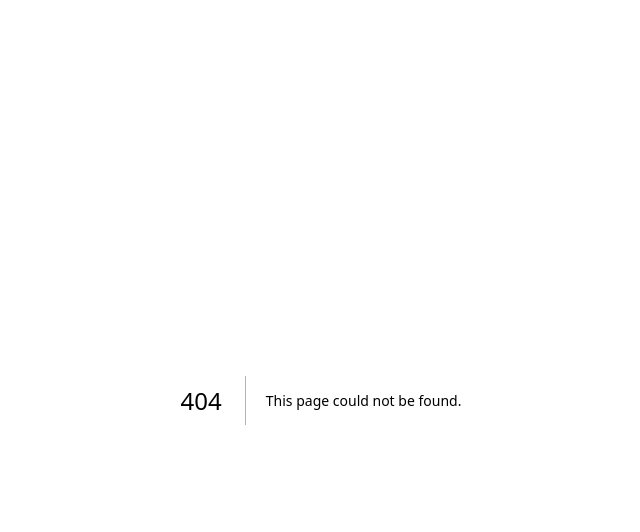
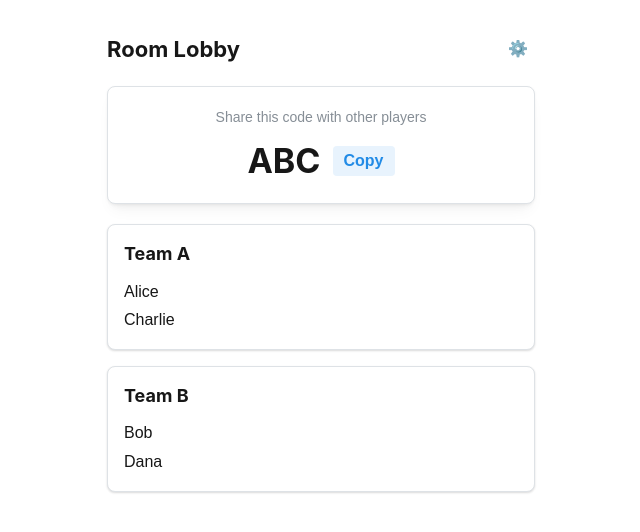
Before and after one commit to ebilsanta/poetry-for-neanderthals, a Next.js app: page /room in a window 1280 px wide. Before the commit this address had no page. Shown: the top 532 px of the page, without its empty margins (319-959 px from the left). Built offline with nearby package versions, Linux system fonts and the light colour scheme.

Commit message:
Room Lobby View

```diff
--- a/src/app/page.tsx
+++ b/src/app/page.tsx
@@ -1,4 +1,3 @@
-/* eslint-disable no-console */
 "use client";
 
 import { useState } from "react";
--- /dev/null
+++ b/src/app/room/page.tsx
@@ -0,0 +1,98 @@
+"use client";
+
+import {
+  ActionIcon,
+  Button,
+  Container,
+  Group,
+  Paper,
+  Stack,
+  Text,
+  Title,
+} from "@mantine/core";
+import { useCallback, useState } from "react";
+
+const mockPlayers = {
+  A: [
+    { id: "p1", name: "Alice" },
+    { id: "p2", name: "Charlie" },
+  ],
+  B: [
+    { id: "p3", name: "Bob" },
+    { id: "p4", name: "Dana" },
+  ],
+};
+
+export default function RoomPage() {
+  const [roomCode] = useState("ABC");
+
+  const handleCopyCode = useCallback(() => {
+    void navigator.clipboard
+      .writeText(roomCode)
+      .then(() => console.log("Copied room code"))
+      .catch((err) => console.error("Failed to copy room code", err));
+  }, [roomCode]);
+
+  const handleOpenSettings = () => {
+    console.log("open settings");
+  };
+
+  return (
+    <Container size={460} px="md" py="xl">
+      <Stack gap="lg">
+        <Group justify="space-between">
+          <Title order={3}>Room Lobby</Title>
+          <ActionIcon
+            variant="subtle"
+            size="lg"
+            radius="lg"
+            aria-label="Room settings"
+            onClick={handleOpenSettings}
+          >
+            ⚙️
+          </ActionIcon>
+        </Group>
+
+        <Paper shadow="sm" radius="md" p="lg" withBorder>
+          <Stack gap="sm" align="center">
+            <Text c="dimmed" size="sm">
+              Share this code with other players
+            </Text>
+            <Group gap="sm">
+              <Title order={1} tt="uppercase">
+                {roomCode}
+              </Title>
+              <Button
+                variant="light"
+                size="compact-md"
+                onClick={handleCopyCode}
+              >
+                Copy
+              </Button>
+            </Group>
+          </Stack>
+        </Paper>
+
+        <Stack gap="md">
+          <Paper shadow="xs" radius="md" p="md" withBorder>
+            <Title order={4}>Team A</Title>
+            <Stack gap={4} mt="sm">
+              {mockPlayers.A.map((player) => (
+                <Text key={player.id}>{player.name}</Text>
+              ))}
+            </Stack>
+          </Paper>
+
+          <Paper shadow="xs" radius="md" p="md" withBorder>
+            <Title order={4}>Team B</Title>
+            <Stack gap={4} mt="sm">
+              {mockPlayers.B.map((player) => (
+                <Text key={player.id}>{player.name}</Text>
+              ))}
+            </Stack>
+          </Paper>
+        </Stack>
+      </Stack>
+    </Container>
+  );
+}
```
